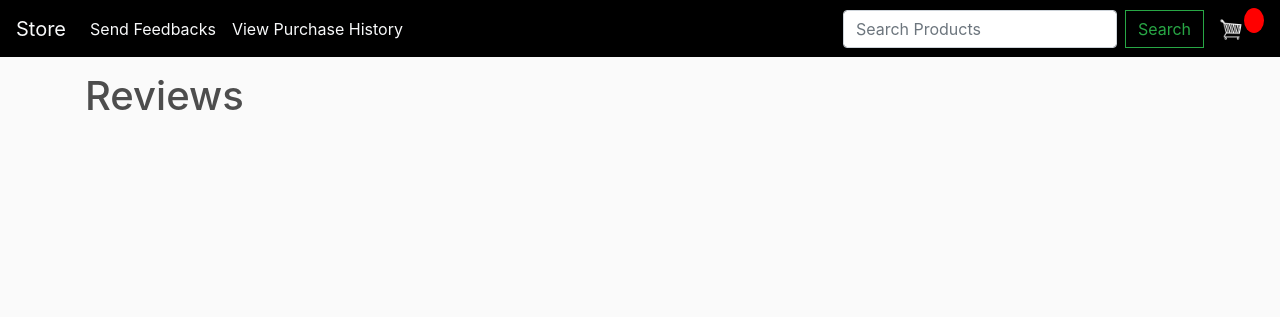
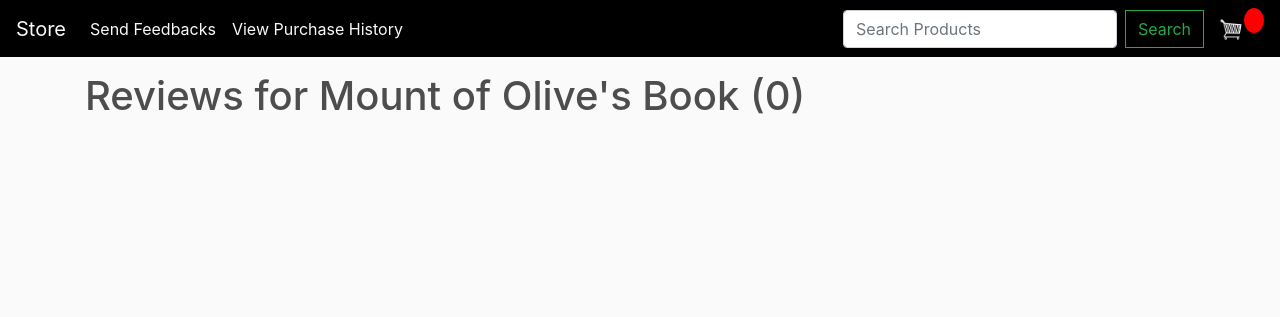
Before and after one commit to sreekanths-24/CRM, a Django app: page /product/2/review/ in a window 1280 px wide. Shown: the top 317 px of the page. Run offline with Django 3.2, Linux system fonts and the light colour scheme; data comes from the database, SQL or seed files in the repository; parts of the project's set-up code (start-up, migrations or seed data) failed here and were passed over; some libraries are stand-ins or nearby versions.

Commit message:
added a review count

```diff
--- a/store/templates/store/reviews.html
+++ b/store/templates/store/reviews.html
@@ -1,7 +1,7 @@
 {% extends 'store/main.html' %}
 {% load static %}
 {% block content %}
-<h1>Reviews</h1>
+<h1>Reviews for {{ product.name }} ({{ feedback_count }})</h1>
 {% for feedbacks in feedback_list %}
 <br>
 <div class="card" style="width: 100%; margin: 0 auto; box-shadow: 0 4px 8px 0 rgba(0, 0, 0, 0.2), 0 6px 20px 0 rgba(0, 0, 0, 0.19);">
--- a/store/views.py
+++ b/store/views.py
@@ -7,7 +7,7 @@ from .utils import cookieCart, cartData, guestOrder
 from django.db.models import Q
 from django.shortcuts import get_object_or_404
 from features.models import FeedbackTable
-
+from django.db.models import Count
 
 def store(request):
 	data = cartData(request)
@@ -115,8 +115,11 @@ def previous_order(request):
 def review(request, pk):
     product = get_object_or_404(Product, pk=pk)
     feedback_list = FeedbackTable.objects.filter(product=product.name)
+    feedback_count = feedback_list.count()  # Count the number of feedbacks
     context = {
+        'product': product,
         'feedback_list': feedback_list,
+        'feedback_count': feedback_count,
     }
     return render(request, 'store/reviews.html', context)
 # def previous_order(request):
```
